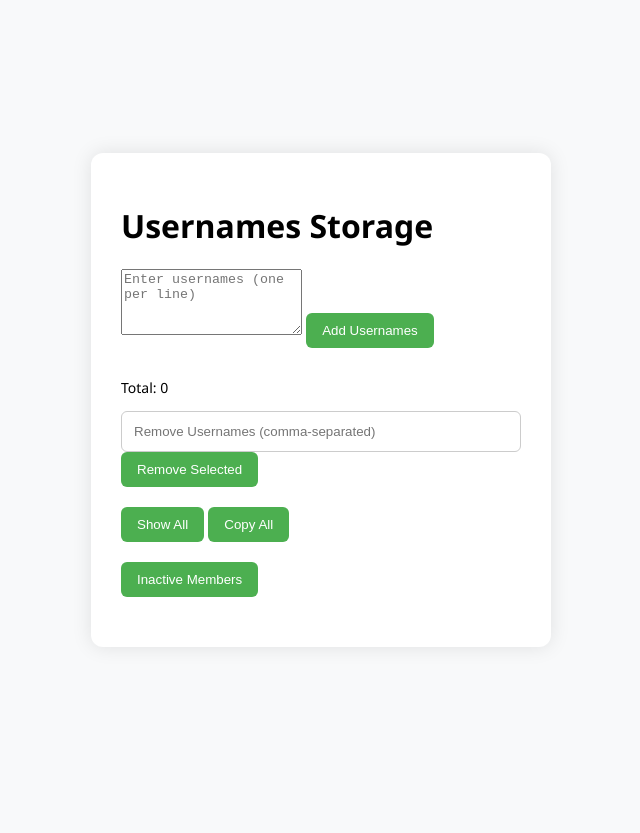
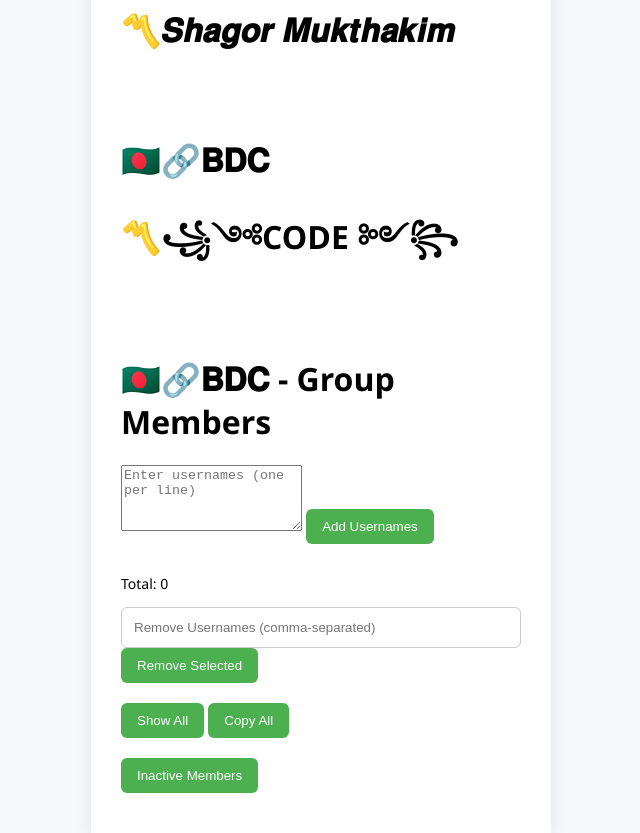
Before and after one commit to shagormukthakim/bdc.github.io, a plain HTML site: page code.html in a window 1280 px wide. Shown: the whole page, without its empty margins (319-959 px from the left). Before the commit the page ends 800 px from the top, so only its background shows below. Drawn offline with Linux system fonts and the light colour scheme.

Commit message:
Update code.html

```diff
--- a/code.html
+++ b/code.html
@@ -8,7 +8,13 @@
 </head>
 <body>
     <div class="container">
-        <h1>Usernames Storage</h1>
+        <h1>〽️𝑺𝒉𝒂𝒈𝒐𝒓 𝑴𝒖𝒌𝒕𝒉𝒂𝒌𝒊𝒎</h1>
+        <br>
+        <br>
+        <h1>🇧🇩🔗𝐁𝐃𝐂</h1>
+        <h1>〽️꧁༺CODE ༻꧂</h1>
+        <br>
+        <h1>🇧🇩🔗𝐁𝐃𝐂 - Group Members</h1>
         <div>
             <textarea id="usernameInput" placeholder="Enter usernames (one per line)" rows="4"></textarea>
             <button onclick="addUsernames()">Add Usernames</button>
```
